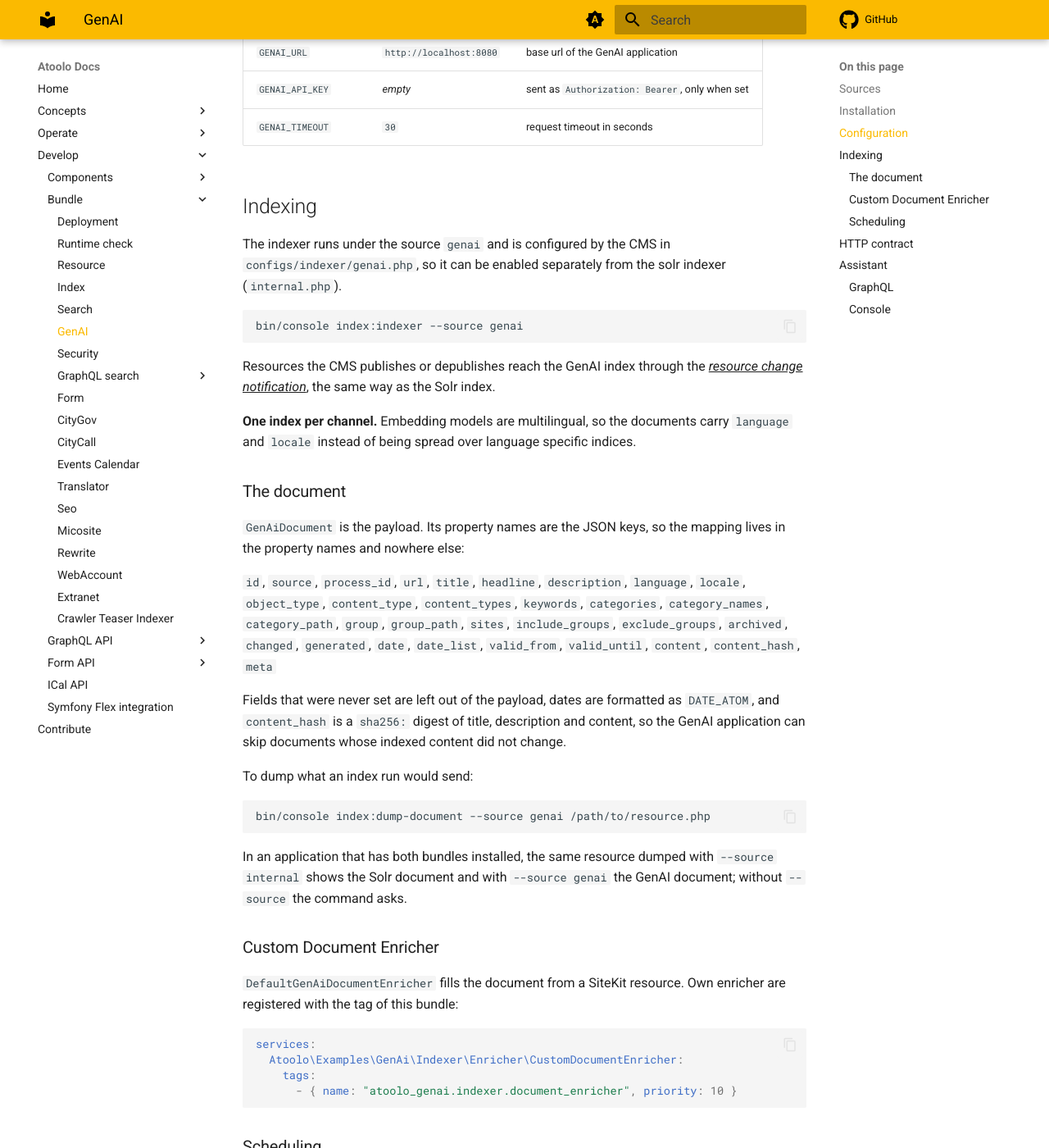
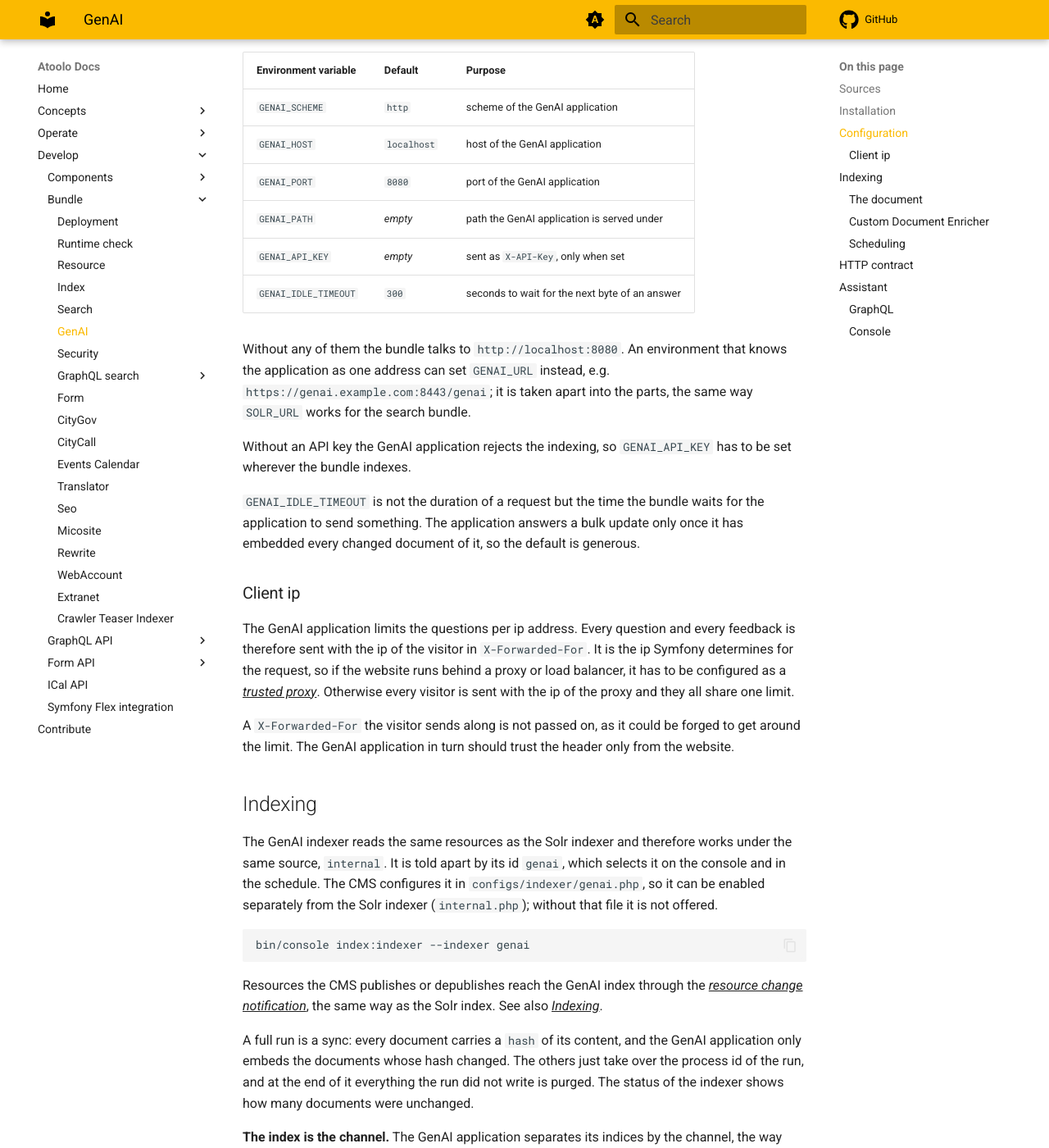
Before and after one commit to sitepark/atoolo-docs, an MkDocs documentation site: the page built from docs/develop/bundles/genai.md, in a window 1280 px wide and 1400 px high, scrolled down 999 px. Shown: the whole window at 82% size. Built offline with MkDocs 1.6.1 and Material for MkDocs 9.7.7, drawn with Linux system fonts in a browser that asks for light colours; comment, search, counter and statistics services are not loaded; some of the changed text lies outside the part shown.

Commit message:
docs: bring the GenAI bundle up to date and explain the client ip
Describes the connection as its parts, the indexer under the source
internal with the id genai, the sync by hash and the document as the
GenAI application knows it. Explains that questions and feedback carry
the ip of the visitor in X-Forwarded-For, which requires the proxies of
the website to be trusted.

Co-Authored-By: Claude Opus 5.5 (1M context) <noreply@anthropic.com>

````diff
--- a/docs/develop/bundles/genai.md
+++ b/docs/develop/bundles/genai.md
@@ -38,56 +38,105 @@ return [
 
 ## Configuration
 
+The connection is held as its parts, the same way the
+[search bundle](search/index.md) holds the Solr connection, so that each one
+can be set on its own:
+
 | Environment variable | Default | Purpose |
 | --- | --- | --- |
-| `GENAI_URL` | `http://localhost:8080` | base url of the GenAI application |
-| `GENAI_API_KEY` | _empty_ | sent as `Authorization: Bearer`, only when set |
-| `GENAI_TIMEOUT` | `30` | request timeout in seconds |
+| `GENAI_SCHEME` | `http` | scheme of the GenAI application |
+| `GENAI_HOST` | `localhost` | host of the GenAI application |
+| `GENAI_PORT` | `8080` | port of the GenAI application |
+| `GENAI_PATH` | _empty_ | path the GenAI application is served under |
+| `GENAI_API_KEY` | _empty_ | sent as `X-API-Key`, only when set |
+| `GENAI_IDLE_TIMEOUT` | `300` | seconds to wait for the next byte of an answer |
+
+Without any of them the bundle talks to `http://localhost:8080`. An
+environment that knows the application as one address can set `GENAI_URL`
+instead, e.g. `https://genai.example.com:8443/genai`; it is taken apart into
+the parts, the same way `SOLR_URL` works for the search bundle.
+
+Without an API key the GenAI application rejects the indexing, so
+`GENAI_API_KEY` has to be set wherever the bundle indexes.
+
+`GENAI_IDLE_TIMEOUT` is not the duration of a request but the time the bundle
+waits for the application to send something. The application answers a bulk
+update only once it has embedded every changed document of it, so the default
+is generous.
+
+### Client ip
+
+The GenAI application limits the questions per ip address. Every question and
+every feedback is therefore sent with the ip of the visitor in
+`X-Forwarded-For`. It is the ip Symfony determines for the request, so if the
+website runs behind a proxy or load balancer, it has to be configured as a
+[trusted proxy](https://symfony.com/doc/current/deployment/proxies.html){:target="\_blank"}.
+Otherwise every visitor is sent with the ip of the proxy and they all share
+one limit.
+
+A `X-Forwarded-For` the visitor sends along is not passed on, as it could be
+forged to get around the limit. The GenAI application in turn should trust the
+header only from the website.
 
 ## Indexing
 
-The indexer runs under the source `genai` and is configured by the CMS in
-`configs/indexer/genai.php`, so it can be enabled separately from the solr
-indexer (`internal.php`).
+The GenAI indexer reads the same resources as the Solr indexer and therefore
+works under the same source, `internal`. It is told apart by its id `genai`,
+which selects it on the console and in the schedule. The CMS configures it in
+`configs/indexer/genai.php`, so it can be enabled separately from the Solr
+indexer (`internal.php`); without that file it is not offered.
 
 ```sh
-bin/console index:indexer --source genai
+bin/console index:indexer --indexer genai
 ```
 
 Resources the CMS publishes or depublishes reach the GenAI index through the
 [resource change notification](resource.md#resource-change-notification), the
-same way as the Solr index.
+same way as the Solr index. See also [Indexing](../../operate/indexing.md).
 
-**One index per channel.** Embedding models are multilingual, so the documents
-carry `language` and `locale` instead of being spread over language specific
-indices.
+A full run is a sync: every document carries a `hash` of its content, and the
+GenAI application only embeds the documents whose hash changed. The others
+just take over the process id of the run, and at the end of it everything the
+run did not write is purged. The status of the indexer shows how many
+documents were unchanged.
+
+**The index is the channel.** The GenAI application separates its indices by
+the channel, the way Solr does by its cores. The name of the channel is the
+search index of the [resource channel](../../concepts/resource-channel.md),
+the same for every language.
+
+**Only the channel language.** For now only the resources in the language of
+the channel are indexed, translations are left out.
+
+!!! warning
+
+    The GenAI index knows no access rights. The documents carry no access
+    groups, so an answer may be built from protected content. Do not index a
+    channel with protected content as long as that is the case.
 
 ### The document
 
-`GenAiDocument` is the payload. Its property names are the JSON keys, so the
-mapping lives in the property names and nowhere else:
+The GenAI application knows two kinds of document, told apart by `type`:
 
-`id`, `source`, `process_id`, `url`, `title`, `headline`, `description`,
-`language`, `locale`, `object_type`, `content_type`, `content_types`,
-`keywords`, `categories`, `category_names`, `category_path`, `group`,
-`group_path`, `sites`, `include_groups`, `exclude_groups`, `archived`,
-`changed`, `generated`, `date`, `date_list`, `valid_from`, `valid_until`,
-`content`, `content_hash`, `meta`
+- `article` - a page, made of the sections the editor arranged: text blocks
+  keep their HTML, link lists their links. The contact point and its opening
+  hours become sections of their own. Next to the `headline`, an article
+  carries a `kicker` - inherited from the navigation if the page has none -
+  and an `intro`.
+- `media` - a binary asset with the text the CMS extracted from it.
 
-Fields that were never set are left out of the payload, dates are formatted as
-`DATE_ATOM`, and `content_hash` is a `sha256:` digest of title, description and
-content, so the GenAI application can skip documents whose indexed content did
-not change.
+Both carry `id`, `channel`, `source`, `processId`, `objectType`, `title`,
+`url`, `date`, `categories`, `keywords` and `hash`. The url is absolute, as the
+application links it as the source of an answer. `keywords` are terms the
+document is to be found by although its text may not contain them - the
+keywords of the metadata, and the synonyms other bundles add. Fields that are
+not set are left out.
 
 To dump what an index run would send:
 
 ```sh
-bin/console index:dump-document --source genai /path/to/resource.php
+bin/console index:dump-document --indexer genai /path/to/resource.php
 ```
-
-In an application that has both bundles installed, the same resource dumped
-with `--source internal` shows the Solr document and with `--source genai` the
-GenAI document; without `--source` the command asks.
 
 ### Custom Document Enricher
 
@@ -100,6 +149,9 @@ services:
     tags:
       - { name: "atoolo_genai.indexer.document_enricher", priority: 10 }
 ```
+
+To add terms without overwriting those of other enricher, use
+`GenAiDocument::addKeywords()`.
 
 ### Scheduling
 
@@ -126,7 +178,8 @@ application serves its parts under different roots:
 | feedback | GraphQL `POST /graphql`, mutation `answerFeedback(answerId!, feedback)` |
 
 An empty bulk sends no request at all. The errors GraphQL reports with status
-200 are treated as a failed request as well.
+200 are treated as a failed request as well. The GraphQL requests carry the
+[client ip](#client-ip) in `X-Forwarded-For`.
 
 ## Assistant
 
````
Also changed, not shown: docs/develop/graphql/genai/index.md (+4 -0 lines).
